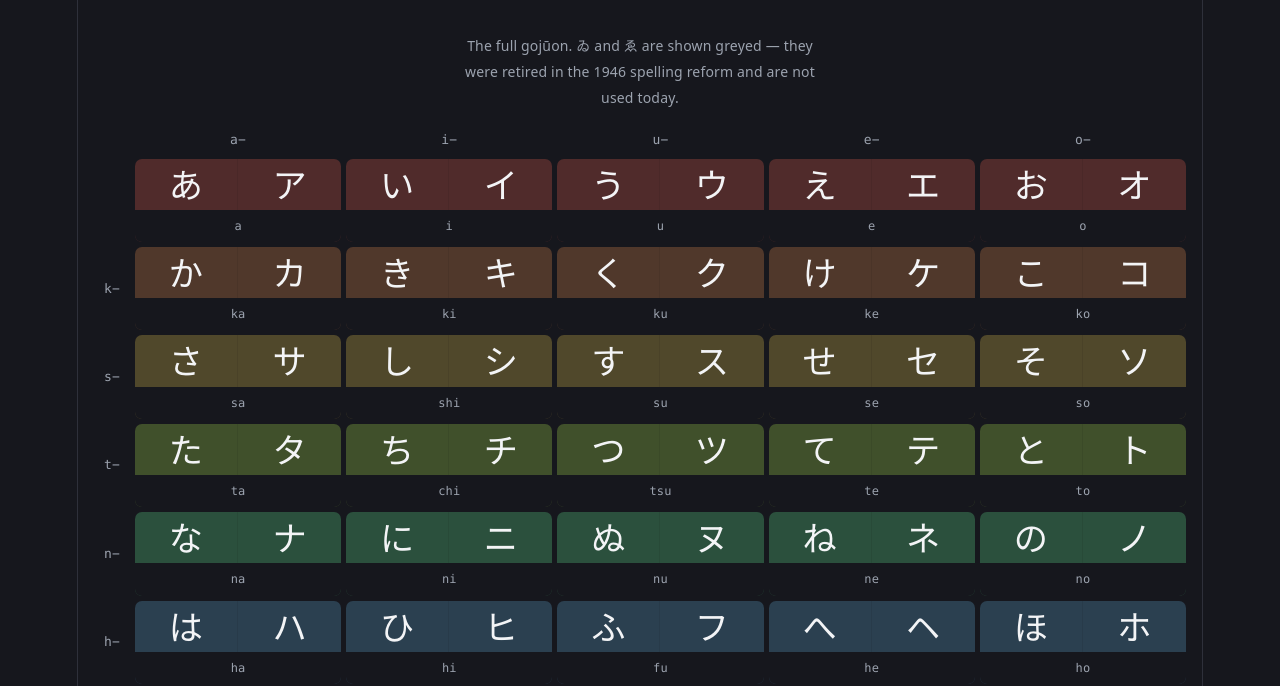
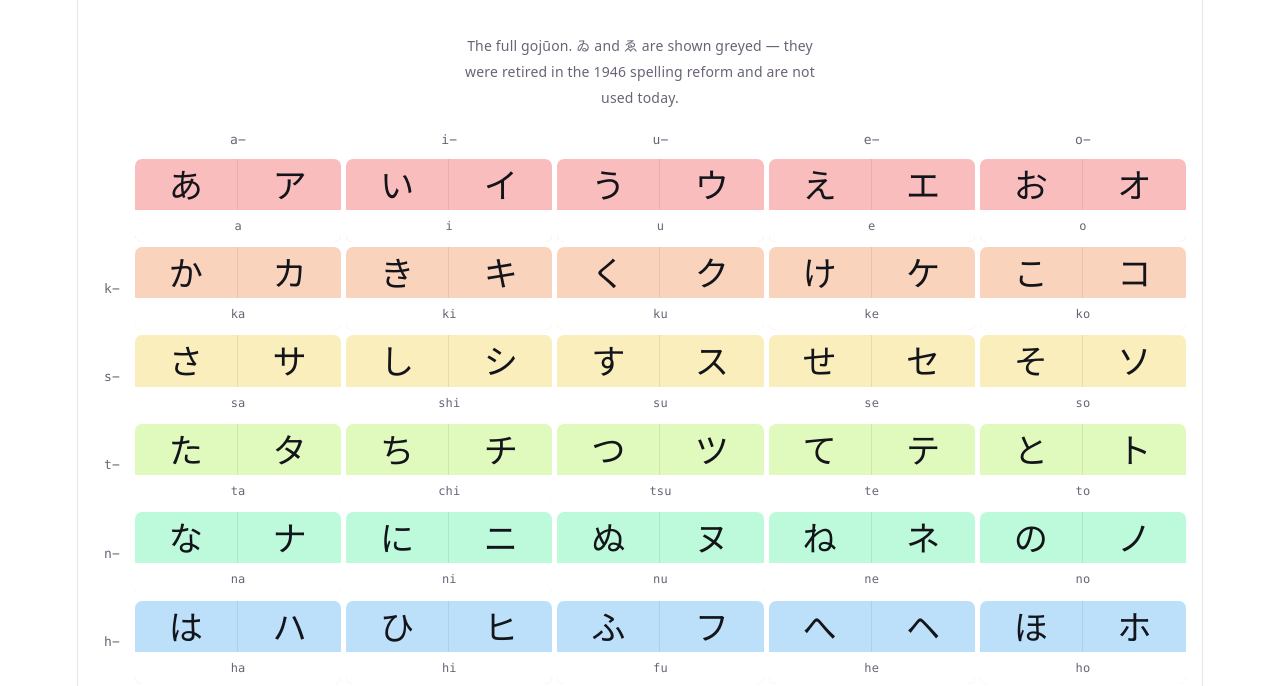
Before and after one commit to locchh/my-nihongo, a website built with Vite: page index.html in a window 1280 px wide. Shown: the part 113-799 px from the top of the page. Built offline with nearby package versions, Linux system fonts and the dark colour scheme.

Commit message:
style: always use the light palette
The site was rendering near-black for anyone whose OS is set to dark, which is
what the deployed page looked like in practice.

The boards reproduce a printed paper chart, and the pastel bands are what carry
the row information — darkened to hsl(hue 30% 24%) they read as mud and the
colour coding stops doing its job. So drop the dark scheme entirely rather than
maintain a second palette that undermines the design.

Removes the prefers-color-scheme block inherited from the Vite scaffold (along
with a stale #social rule for markup that no longer exists) and the dark
override for the card and chart bands. color-scheme is pinned to light so form
controls and scrollbars stay light too.

Verified with the browser reporting a dark OS preference: page renders white,
bands keep full colour, and axe finds no violations on either board.

Co-Authored-By: Claude Opus 5 (1M context) <noreply@anthropic.com>

```diff
--- a/src/style.css
+++ b/src/style.css
@@ -17,7 +17,10 @@
 
   font: 18px/145% var(--sans);
   letter-spacing: 0.18px;
-  color-scheme: light dark;
+  /* Light only, on every device. The boards reproduce a printed paper chart and
+     the pastel row bands are what carry the row information — darkening them
+     turns the colour coding to mud. */
+  color-scheme: light;
   color: var(--text);
   background: var(--bg);
   font-synthesis: none;
@@ -27,26 +30,6 @@
 
   @media (max-width: 1024px) {
     font-size: 16px;
-  }
-}
-
-@media (prefers-color-scheme: dark) {
-  :root {
-    --text: #9ca3af;
-    --text-h: #f3f4f6;
-    --bg: #16171d;
-    --border: #2e303a;
-    --code-bg: #1f2028;
-    --accent: #c084fc;
-    --accent-bg: rgba(192, 132, 252, 0.15);
-    --accent-border: rgba(192, 132, 252, 0.5);
-    --social-bg: rgba(47, 48, 58, 0.5);
-    --shadow:
-      rgba(0, 0, 0, 0.4) 0 10px 15px -3px, rgba(0, 0, 0, 0.25) 0 4px 6px -2px;
-  }
-
-  #social .button-icon {
-    filter: invert(1) brightness(2);
   }
 }
 
@@ -297,22 +280,11 @@ code {
 
 /* ---------- boards ---------- */
 
-/*
- * One hue per gojūon row, set inline as --hue. Lightness is resolved here so a
- * single hue works against both colour schemes.
- */
+/* One hue per gojūon row, set inline as --hue; lightness resolved here. */
 .chart__cell,
 .card {
   --cell-bg: hsl(var(--hue) 85% 86%);
   --cell-fg: #14151a;
-}
-
-@media (prefers-color-scheme: dark) {
-  .chart__cell,
-  .card {
-    --cell-bg: hsl(var(--hue) 30% 24%);
-    --cell-fg: #f3f4f6;
-  }
 }
 
 .site {
```
